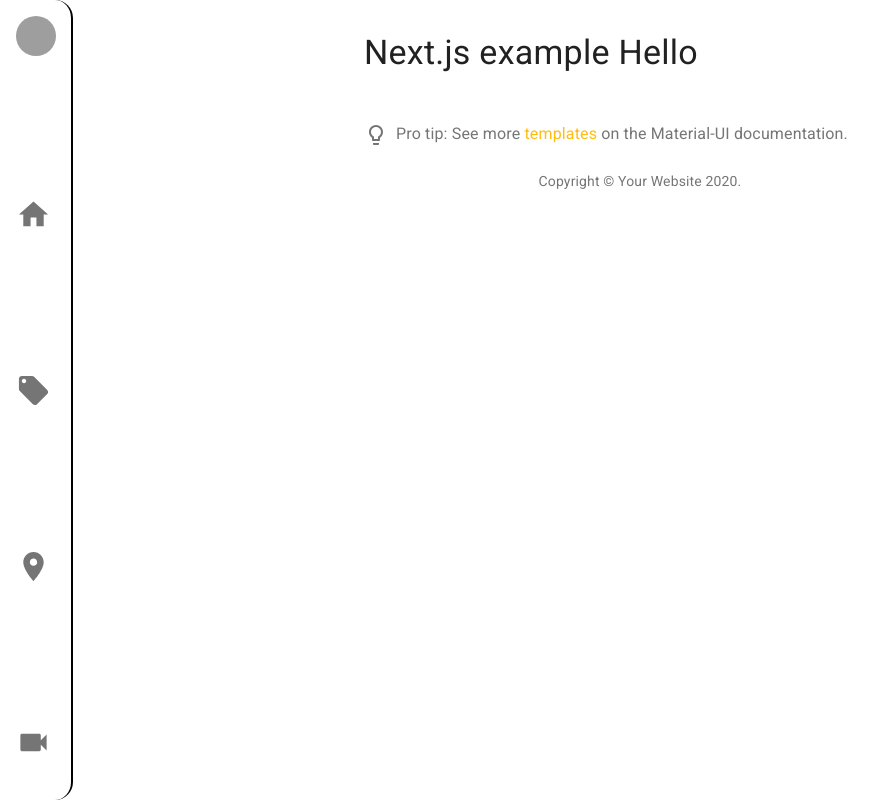
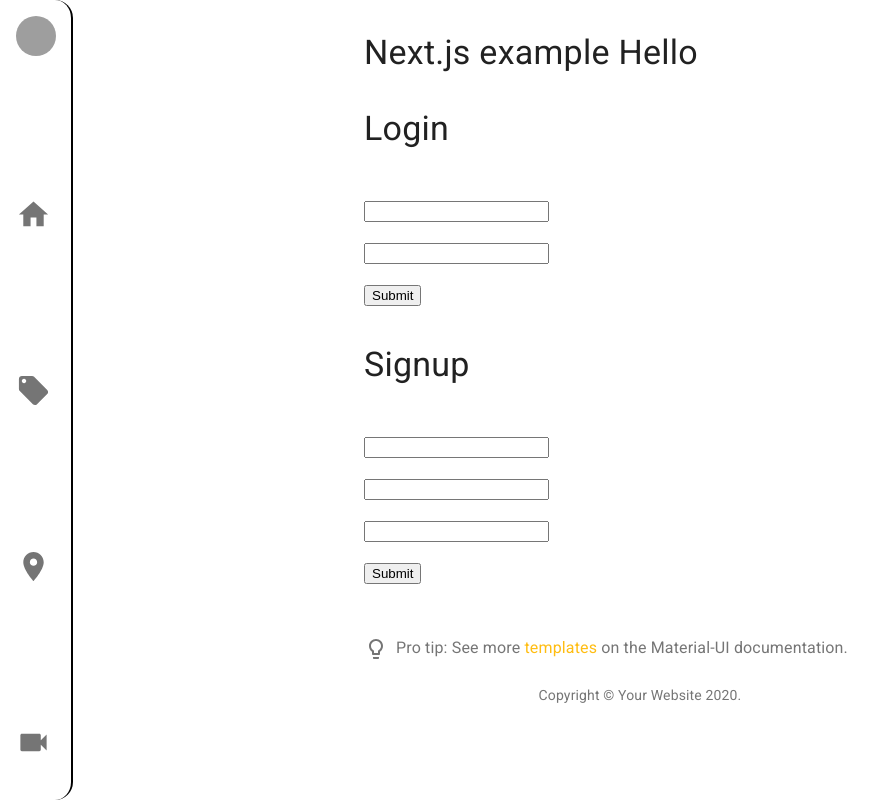
Before and after one commit to Duranzno/satsang-frontend, a Next.js app: page / in a window 1280 px wide. Shown: the whole page, without its empty margins (0-894 px from the left). Built offline with nearby package versions, Linux system fonts and the light colour scheme; grey boxes are pictures that could not be loaded.

Commit message:
use hooks and start login-signup

```diff
--- a/package.json
+++ b/package.json
@@ -39,7 +39,8 @@
     "next": "latest",
     "react": "^16.12.0",
     "react-dom": "^16.12.0",
-    "react-final-form": "6.5.2"
+    "react-final-form": "6.5.2",
+    "restful-react": "15.1.3"
   },
   "devDependencies": {
     "@babel/core": "7.12.3",
--- a/pages/_app.tsx
+++ b/pages/_app.tsx
@@ -14,6 +14,7 @@
   require("../mocks")
 }
 function MyApp({ Component, pageProps }: AppProps) {
+
   React.useEffect(() => {
     // Remove the server-side injected CSS.
     const jssStyles = document.querySelector("#jss-server-side")
@@ -23,8 +24,11 @@
   }, [])
 
   const events = ["event1", "event2", "event3"]
+
   const [sidebarOpen, setSidebarOpen] = useState(false)
+
   const onClose = () => setSidebarOpen(false)
+
   return (
     <React.Fragment>
       <Head>
--- a/pages/index.tsx
+++ b/pages/index.tsx
@@ -5,19 +5,29 @@
 import ProTip from "../src/ProTip"
 import Copyright from "../src/Copyright"
 
+import Login from "../src/components/User/Login"
+import Signup from "../src/components/User/Signup"
+
 export default function Index() {
   // const { data: events } = useGetAllEvents({})
 
   return (
+  <div className="top-grid">
+    <div className="top-flex">
+      <div className="width-div">
         <Container maxWidth="sm">
           <Box my={4}>
             <Typography variant="h4" component="h1" gutterBottom>
               Next.js example Hello
-
+              <Login/>
+              <Signup/>
             </Typography>
             <ProTip />
             <Copyright />
           </Box>
         </Container>
+      </div>
+    </div>
+  </div>
   )
 }
--- a/src/components/Sidebar/NewEventSidebar.tsx
+++ b/src/components/Sidebar/NewEventSidebar.tsx
@@ -1,9 +1,7 @@
 import React from "react"
 import NewEventForm from "./NewEventForm"
 import Drawer from "@material-ui/core/Drawer"
-// import createEvent from "app/events/mutations/createEvent"
-// import { useMutation, useRouter } from 'blitz';
-// import { useCurrentUser } from "app/hooks/useCurrentUser";
+import { useAddEvent } from "../../interfaces/generated-types"
 
 /**
  * This is the Sidebar that will show:
@@ -31,53 +29,48 @@
     location: "LA",
     category: "Mindfulness",
   }
+  // const addEvent = (event) => useAddEvent(event)
   return (
     <div>
       <Drawer anchor="right" open={open} onClose={() => onClose()}>
         <NewEventForm
           initialValues={newEventValues}
-          onSubmit={async (_evt) => {
-            const real = "https://satsang-app.herokuapp.com/api/event"
-            const mock = "https://virtserver.swaggerhub.com/Duranzno/satsang/1.0.0"
+          onSubmit={ async (_evt) => {
+            try{
+              useAddEvent({
+                    title: _evt.title,
+                    online: _evt.online,
+                    description: _evt.description,
+                    datetime: _evt.datetime,
+                    duration: parseInt(_evt.duration)
+                  })
+
+            // const real = "https://satsang-app.herokuapp.com/api/event"
+            // const mock = "https://virtserver.swaggerhub.com/Duranzno/satsang/1.0.0"
             const local = "http://localhost:3001/api/event"
-            console.log(_evt)
-            try {
-              console.log("creating new event")
-              fetch(local,{
-                method: "POST",
-                headers: {
-                  'Access-Control-Allow-Origin':'*',
-                  'Content-Type': 'application/json',
-                  Accept: 'application/json'
-                },
-                body: JSON.stringify({
-                  title: _evt.title,
-                  online: _evt.online,
-                  description: _evt.description,
-                  datetime: _evt.datetime,
-                  duration: parseInt(_evt.duration)
-                })
-              })
+            // console.log(_evt)
+            // try {
+            //   console.log("creating new event")
+            //   fetch(local,{
+            //     method: "POST",
+            //     headers: {
+            //       'Access-Control-Allow-Origin':'*',
+            //       'Content-Type': 'application/json',
+            //       Accept: 'application/json'
+            //     },
+            //     body: JSON.stringify({
+            //       title: _evt.title,
+            //       online: _evt.online,
+            //       description: _evt.description,
+            //       datetime: _evt.datetime,
+            //       duration: parseInt(_evt.duration)
+            //     })
+            //   })
                 .then(response => response.json())
                 .then( event => {
                   console.log(event)
                 })
                 .catch(error => console.log(error.message))
-              // TODO: properly type this mutation...
-              //   const event = await createEventMutation({
-              //     data: {
-              //       name: evt.name,
-              //       title: evt.title,
-              //       description: evt.description,
-              //       datetime: new Date(evt.datetime),
-              //       duration: parseInt(evt.duration),
-              //       online: evt.online,
-              //       location: evt.location ? evt.location : "",
-              //       category: evt.category ? evt.category : "",
-              //     }
-              //   })
-              //   alert("Success!" + JSON.stringify(event))
-              //   router.push("/events")
             } catch (error) {
               alert("Error creating event " + JSON.stringify(error, null, 2))
             }
--- /dev/null
+++ b/src/components/User/Login.tsx
@@ -0,0 +1,48 @@
+import React, { useState } from 'react'
+
+
+
+const Login : React.FC<Props> = () => {
+
+    const [email, setEmail] = useState(null)
+    const [password, setPassword] = useState(null)
+    const local = "http://localhost:3001/api/event"
+
+    const handleSubmit = () => {
+        fetch(local,{
+            method: "POST",
+            headers: {
+              'Access-Control-Allow-Origin':'*',
+              'Content-Type': 'application/json',
+              Accept: 'application/json'
+            },
+            body: JSON.stringify({
+              email,
+              password
+            })
+          })
+            .then(response => response.json())
+            .then( event => {
+              console.log(event)
+            })
+            .catch(error => console.log(error.message))
+    }
+
+    return (
+        <>
+            <p>Login</p>
+            <form onSubmit={() => handleSubmit()}>
+                <input type="text" onChange={(e)=> setEmail(e.target.value)}/>
+                <br>
+                </br>
+                <input type="password" onChange={(e)=> setPassword(e.target.value)}/>
+                <br>
+                </br>
+                <input type="submit"/>
+            </form>
+        </>
+    )
+}
+
+
+export default Login
--- /dev/null
+++ b/src/components/User/Signup.tsx
@@ -0,0 +1,55 @@
+import { useTheme } from '@material-ui/core'
+import React, {useState} from 'react'
+
+
+
+const Signup : React.FC<Props> = () => {
+
+    const [username, setUsername] = useState(null)
+    const [password, setPassword] = useState(null)
+    const [email, setEmail] = useState(null)
+    const local = "http://localhost:3001/api/event"
+
+    const handleSubmit = () => {
+        fetch(local,{
+            method: "POST",
+            headers: {
+              'Access-Control-Allow-Origin':'*',
+              'Content-Type': 'application/json',
+              Accept: 'application/json'
+            },
+            body: JSON.stringify({
+              username,
+              email,
+              password
+            })
+          })
+            .then(response => response.json())
+            .then( user => {
+                console.log(user)
+            })
+            .catch(error => console.log(error.message))
+    }
+
+    return (
+        <>
+            <p>Signup</p>
+
+            <form onSubmit={() => handleSubmit()}>
+                <input type="text" onChange={(e)=> setUsername(e.target.value)}/>
+                <br>
+                </br>
+                <input type="text" onChange={(e)=> setEmail(e.target.value)}/>
+                <br>
+                </br>
+                <input type="password" onChange={(e)=> setPassword(e.target.value)}/>
+                <br>
+                </br>
+                <input type="submit"/>
+            </form>
+        </>
+    )
+}
+
+
+export default Signup
--- a/src/interfaces/generated-types.tsx
+++ b/src/interfaces/generated-types.tsx
@@ -78,7 +78,7 @@
  * Get All Events
  */
 export const GetAllEvents = (props: GetAllEventsProps) => (
-  <Get<Event[], unknown, void, void> path={`/api/event`} {...props} />
+  <Get<Event[], unknown, void, void> path={`http://localhost:3001/api/event`} {...props} />
 )
 
 export type UseGetAllEventsProps = Omit<UseGetProps<Event[], unknown, void, void>, "path">
@@ -89,7 +89,7 @@
  * Get All Events
  */
 export const useGetAllEvents = (props: UseGetAllEventsProps) =>
-  useGet<Event[], unknown, void, void>(`/api/event`, props)
+  useGet<Event[], unknown, void, void>(`http://localhost:3001/api/event`, props)
 
 export type AddEventProps = Omit<
   MutateProps<Event, void, void, EventRequestBody, void>,
@@ -100,7 +100,7 @@
  * Add a new event to the store
  */
 export const AddEvent = (props: AddEventProps) => (
-  <Mutate<Event, void, void, EventRequestBody, void> verb="POST" path={`/api/event`} {...props} />
+  <Mutate<Event, void, void, EventRequestBody, void> verb="POST" path={`http://localhost:3001/api/event`} {...props} />
 )
 
 export type UseAddEventProps = Omit<
@@ -112,7 +112,7 @@
  * Add a new event to the store
  */
 export const useAddEvent = (props: UseAddEventProps) =>
-  useMutate<Event, void, void, EventRequestBody, void>("POST", `/api/event`, props)
+  useMutate<Event, void, void, EventRequestBody, void>("POST", `http://localhost:3001/api/event`, props)
 
 export interface GetEventByIdPathParams {
   /**
```
Also changed, not shown: src/components/Event/CardsContainer.tsx (+5 -25 lines), 1 other file (tests, documents, lock files or other folders). Lines whose indentation alone changed are shown as unchanged.
